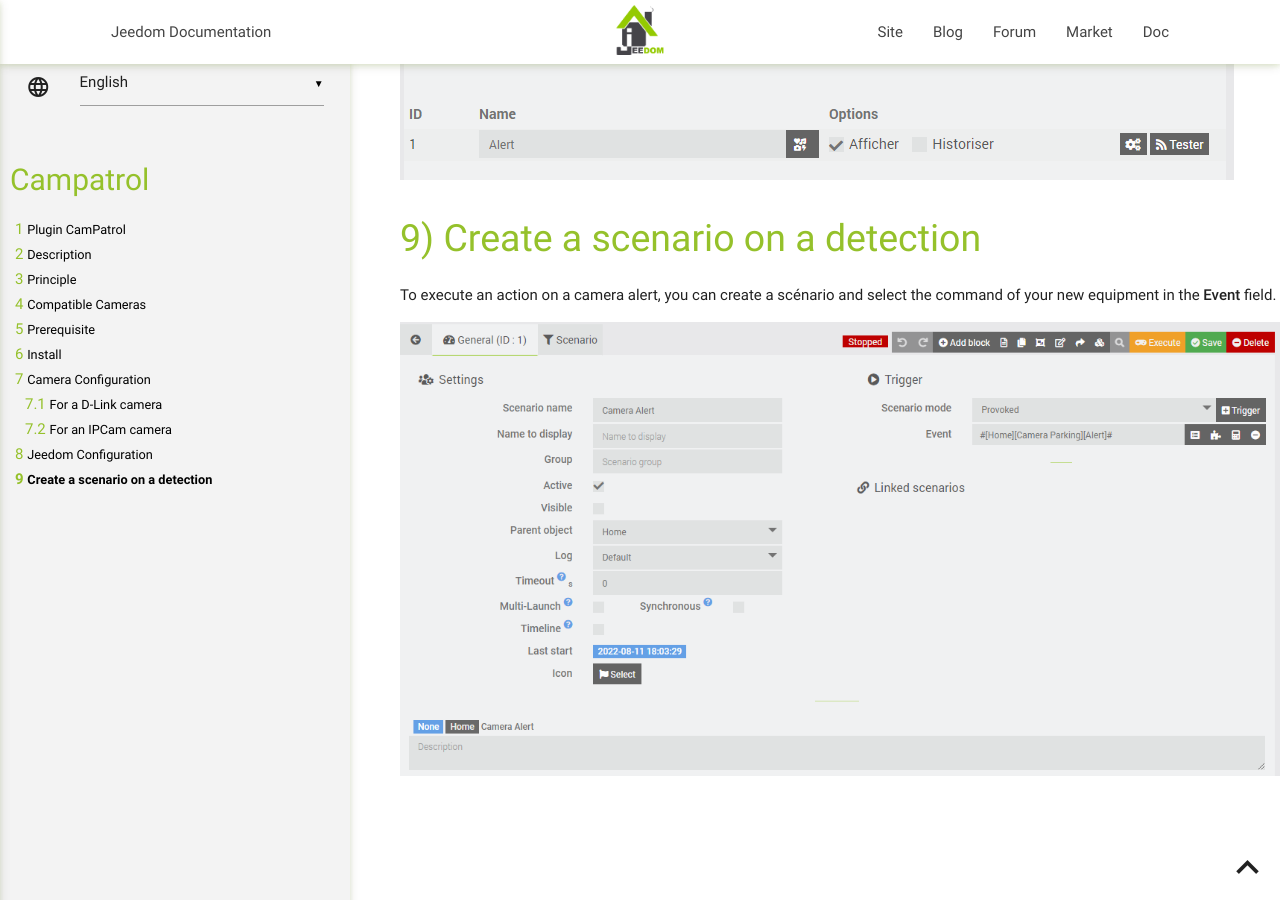
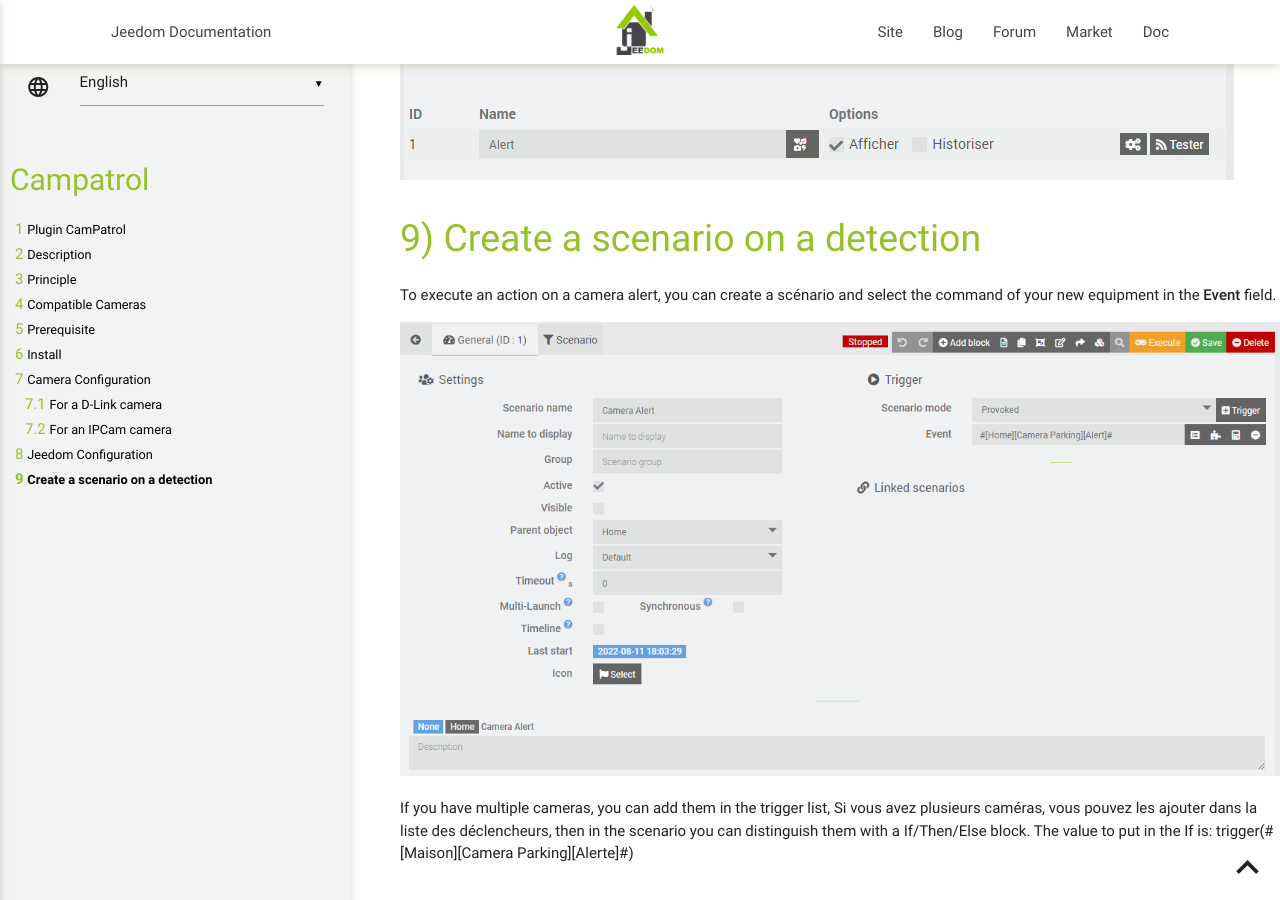
Before and after one commit to pemily/CamPatrol, a Jekyll site: the page built from docs/en_US/index.md, in a window 1280 px wide and 900 px high, scrolled down 5815 px. Built offline with Jekyll 4.4.1, drawn with Linux system fonts in a browser that asks for light colours; our own code applies the rules of GitHub Pages for plain Markdown files.

Commit message:
update docs

```diff
--- a/docs/en_US/index.md
+++ b/docs/en_US/index.md
@@ -128,3 +128,6 @@ Create a scenario on a detection
 To execute an action on a camera alert, you can create a scénario and select the command of your new equipment in the **Event** field.
 
 ![Jeedom Command](../images/en_ScenarioJeedom.png)
+
+If you have multiple cameras, you can add them in the trigger list,
+Si vous avez plusieurs caméras, vous pouvez les ajouter dans la liste des déclencheurs, then in the scenario you can distinguish them with a If/Then/Else block. The value to put in the If is: trigger(#[Maison][Camera Parking][Alerte]#)
```
Also changed, not shown: docs/fr_FR/index.md (+2 -0 lines).
